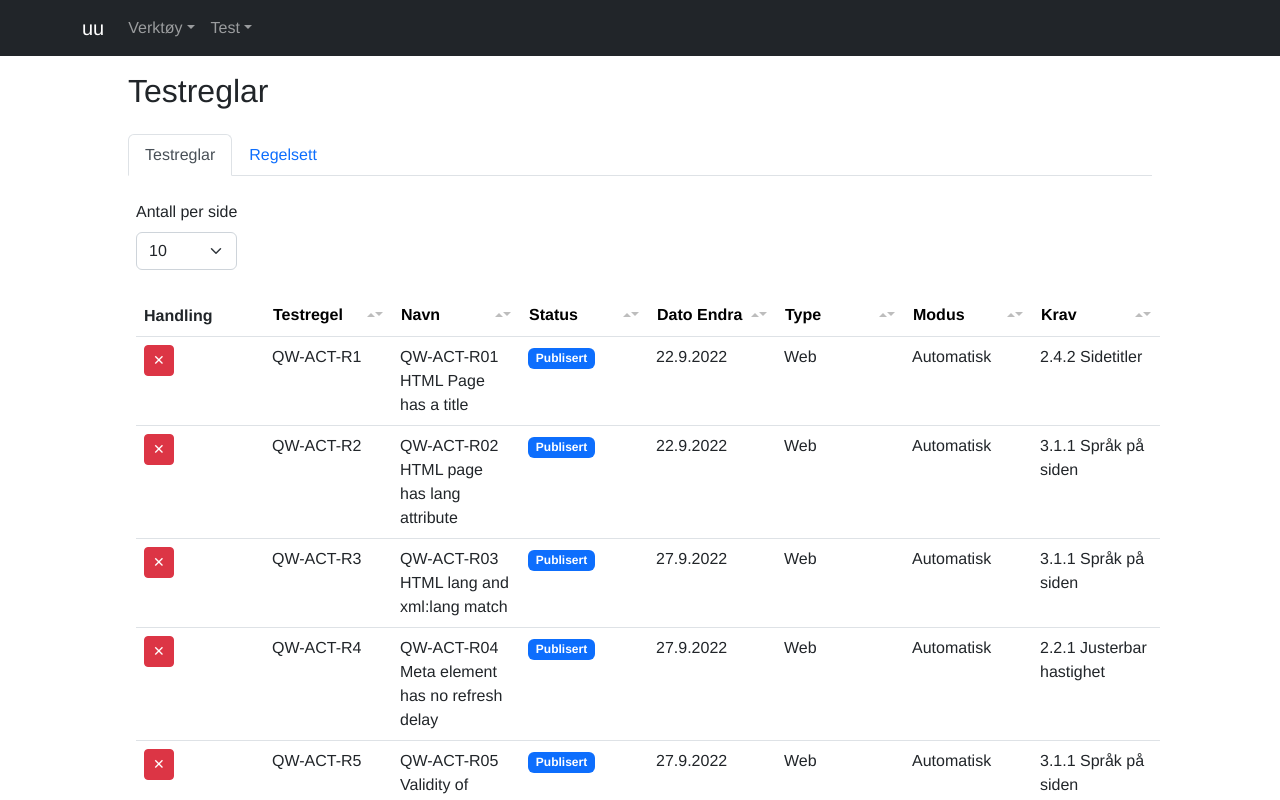
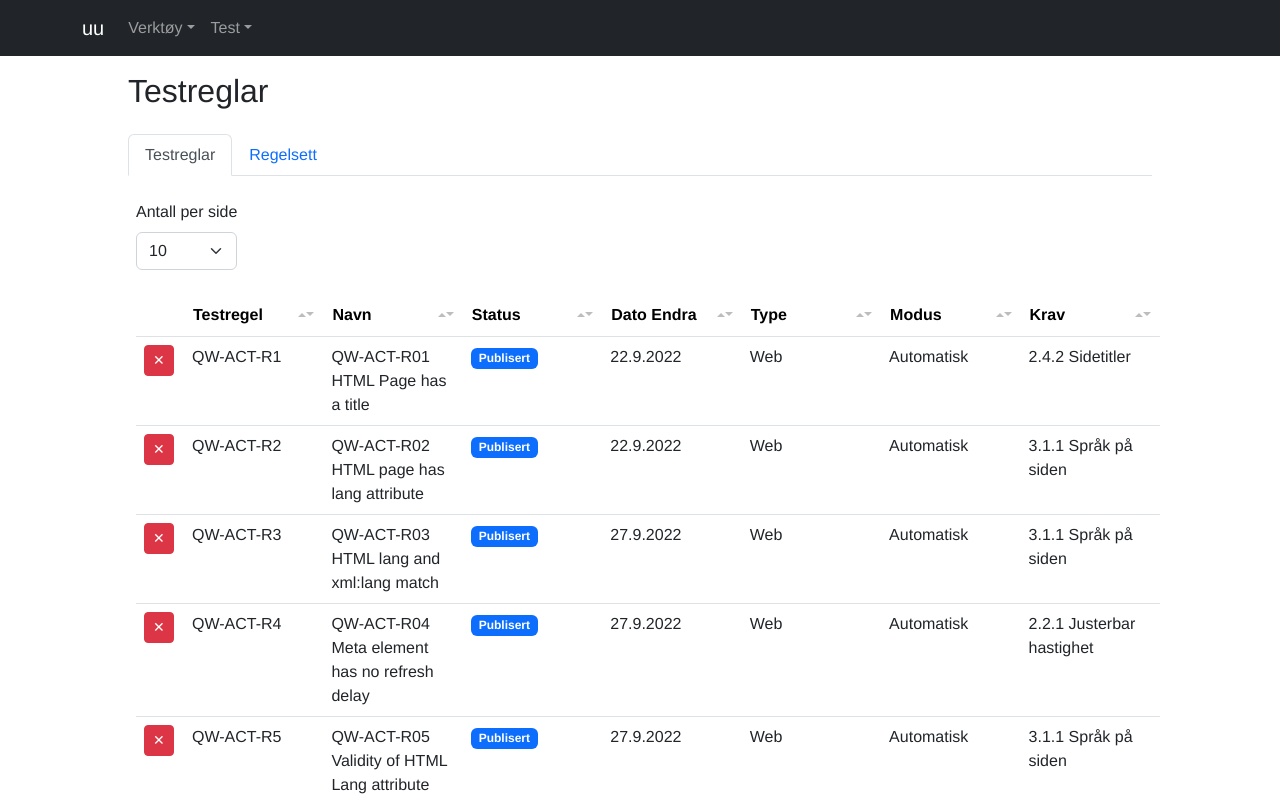
Before and after one commit to TilsynForUniversellUtforming/testlab2-frontend, a React (Vite) app in the folder frontend/: page /testreglar in a window 1280 px wide. Shown: the top 800 px of the page. Built offline with nearby package versions, Linux system fonts and the light colour scheme.

Commit message:
DFK-86 - Velge testreglar - [WIP] Knapper for brukerinteraksjon i tabell - Funksjonalitet for sletting av testreglar (dummy-api)

```diff
--- a/frontend/src/common/table/TableHeader.tsx
+++ b/frontend/src/common/table/TableHeader.tsx
@@ -18,8 +18,11 @@ const TableHeader = ({ table, header, showFilters, loading }: Props) => {
   }
 
   if (!header.column.getCanSort()) {
+    const size: number | undefined = header.column.columnDef.size;
+    const width = size ? `${3 * size}rem` : 'auto';
+
     return (
-      <th colSpan={header.colSpan}>
+      <th colSpan={header.colSpan} style={{ width: width }}>
         {flexRender(header.column.columnDef.header, header.getContext())}
       </th>
     );
--- a/frontend/src/common/table/digdirTable.scss
+++ b/frontend/src/common/table/digdirTable.scss
@@ -1,5 +1,6 @@
 .digdir-table {
   table-layout: fixed;
+  border-collapse: collapse;
   width: 64rem;
 
   &__header-button {
--- /dev/null
+++ b/frontend/src/common/table/user-actions/UserActions.tsx
@@ -0,0 +1,46 @@
+import { Row } from '@tanstack/react-table';
+import React from 'react';
+import { Button, Stack } from 'react-bootstrap';
+
+export interface ColumnUserAction {
+  deleteAction?: (row: Row<any>) => void;
+  editAction?: (row: Row<any>) => void;
+  statisticsAction?: (row: Row<any>) => void;
+}
+
+export interface ColumnUserActionSelection extends ColumnUserAction {
+  row: Row<any>;
+}
+
+const UserActions = ({
+  deleteAction = undefined,
+  editAction = undefined,
+  statisticsAction = undefined,
+  row,
+}: ColumnUserActionSelection) => (
+  <Stack direction="horizontal" gap={1}>
+    {deleteAction && (
+      <Button
+        size="sm"
+        variant="danger"
+        onClick={() => {
+          deleteAction(row);
+        }}
+      >
+        &#10005;
+      </Button>
+    )}
+    {editAction && (
+      <Button size="sm" variant="info">
+        &#9998;
+      </Button>
+    )}
+    {statisticsAction && (
+      <Button size="sm" variant="secondary">
+        &#x2211;
+      </Button>
+    )}
+  </Stack>
+);
+
+export default UserActions;
--- a/frontend/src/testreglar/api/testreglar-api_dummy.ts
+++ b/frontend/src/testreglar/api/testreglar-api_dummy.ts
@@ -13,4 +13,16 @@ const testreglarApi_dummy = async (): Promise<Testregel[]> => {
   return JSON.parse(response);
 };
 
+export const deleteTestregel_dummy = async (
+  testregelId: number
+): Promise<Testregel[]> => {
+  const sleep = (ms: number) => {
+    return new Promise((resolve) => setTimeout(resolve, ms));
+  };
+
+  await sleep(500);
+
+  return JSON.parse(response).filter((t: Testregel) => t.Id !== testregelId);
+};
+
 export default testreglarApi_dummy;
--- a/frontend/src/testreglar/testreglar-liste/Testreglar.tsx
+++ b/frontend/src/testreglar/testreglar-liste/Testreglar.tsx
@@ -1,24 +1,63 @@
-import { ColumnDef } from '@tanstack/react-table';
+import { ColumnDef, Row } from '@tanstack/react-table';
 import React, { useCallback, useState } from 'react';
-import { Button } from 'react-bootstrap';
 
 import { useEffectOnce } from '../../common/hooks/useEffectOnce';
 import useFormatDate from '../../common/hooks/useFormatDate';
 import StatusBadge from '../../common/status-badge/StatusBadge';
 import DigdirTable from '../../common/table/DigdirTable';
-import testreglarApi_dummy from '../api/testreglar-api_dummy';
+import UserActions, {
+  ColumnUserAction,
+} from '../../common/table/user-actions/UserActions';
+import testreglarApi_dummy, {
+  deleteTestregel_dummy,
+} from '../api/testreglar-api_dummy';
 import { Testregel } from '../api/types';
+
+const Testreglar = () => {
+  const [testreglar, setTestreglar] = useState<Testregel[]>([]);
+  const [error, setError] = useState();
+  const [loading, setLoading] = useState(false);
+
+  const onClickDelete = useCallback((e: Row<Testregel>) => {
+    const fetchTestreglar = async () => {
+      const data = await deleteTestregel_dummy(e.original.Id);
+      setTestreglar(data);
+    };
+
+    setLoading(true);
+    setError(undefined);
+
+    fetchTestreglar()
+      .catch((e) => setError(e))
+      .finally(() => setLoading(false));
+  }, []);
+
+  const doFetchTestreglar = useCallback(() => {
+    const fetchTestreglar = async () => {
+      const data = await testreglarApi_dummy();
+      setTestreglar(data);
+    };
+
+    setLoading(true);
+    setError(undefined);
+
+    fetchTestreglar()
+      .catch((e) => setError(e))
+      .finally(() => setLoading(false));
+  }, []);
+
+  useEffectOnce(() => {
+    doFetchTestreglar();
+  });
+
+  const columnUserAction: ColumnUserAction = { deleteAction: onClickDelete };
 
   const testRegelColumns: ColumnDef<Testregel>[] = [
     {
       id: 'Handling',
-    cell: () => (
-      <Button size="sm" variant="danger">
-        &#10005;
-      </Button>
-    ),
-    header: () => <span>Handling</span>,
+      cell: ({ row }) => <UserActions {...columnUserAction} row={row} />,
       enableSorting: false,
+      size: Object.values(columnUserAction).length,
     },
     {
       accessorFn: (row) => row.TestregelId,
@@ -73,29 +112,6 @@ const testRegelColumns: ColumnDef<Testregel>[] = [
     },
   ];
 
-const Testreglar = () => {
-  const [testreglar, setTestreglar] = useState<Testregel[]>([]);
-  const [error, setError] = useState();
-  const [loading, setLoading] = useState(false);
-
-  const doFetchTestreglar = useCallback(() => {
-    const fetchTestreglar = async () => {
-      const data = await testreglarApi_dummy();
-      setTestreglar(data);
-    };
-
-    setLoading(true);
-    setError(undefined);
-
-    fetchTestreglar()
-      .catch((e) => setError(e))
-      .finally(() => setLoading(false));
-  }, []);
-
-  useEffectOnce(() => {
-    doFetchTestreglar();
-  });
-
   return (
     <DigdirTable
       data={testreglar}
```
Lines whose indentation alone changed are shown as unchanged.
